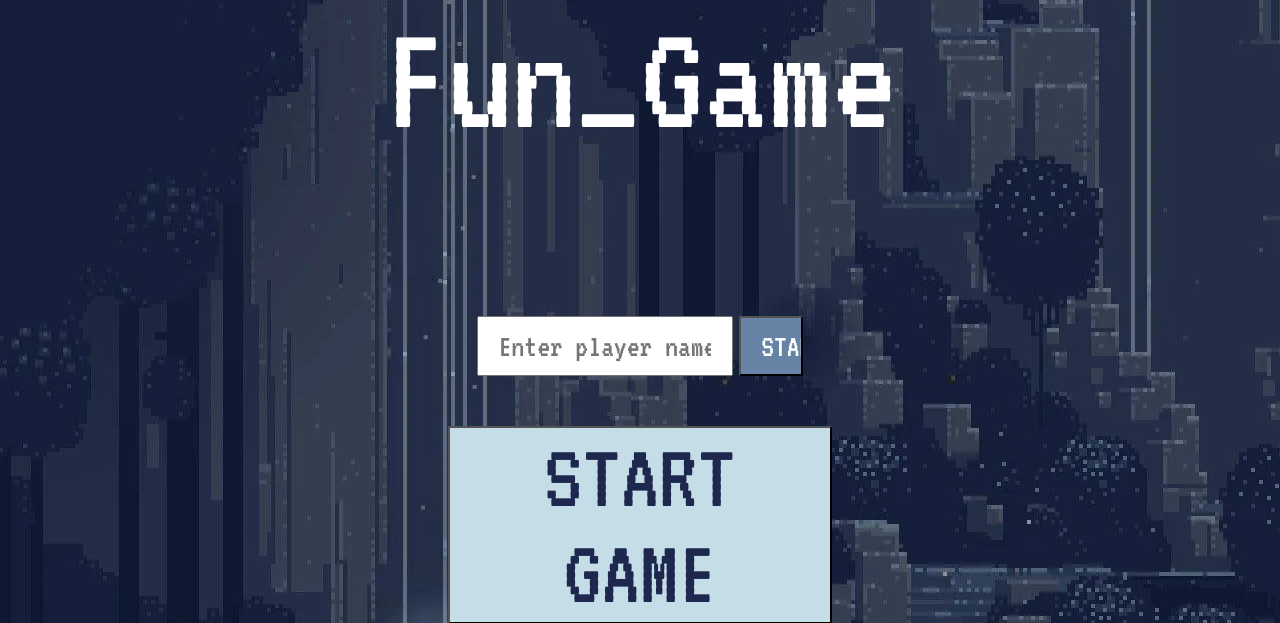
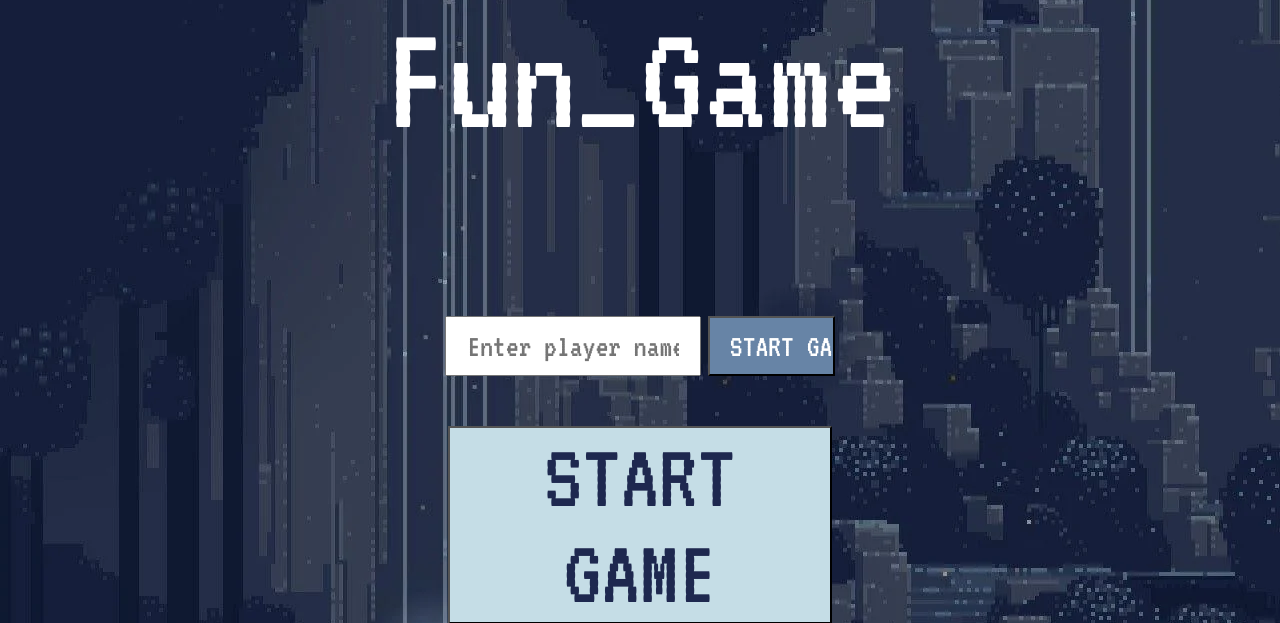
Before and after one commit to MohamedMetropolia/Fun_game, a Flask app: page / in a window 1280 px wide. Shown: the part 108-731 px from the top of the page. Run offline with Flask 2, Linux system fonts and the light colour scheme; data that the repository does not hold is empty.

Commit message:
Resized the start button

```diff
--- a/static/css/style_home.css
+++ b/static/css/style_home.css
@@ -33,7 +33,7 @@ input[type=text] {
 }
 
 input[type=submit] {
-    width: 5%;
+    width: 9.9%;
     margin: 0;
     font-family: VT323;
     font-size: 2rem;
```
